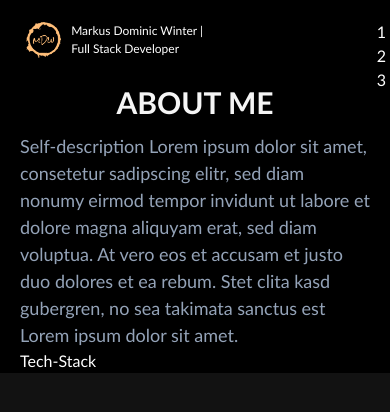
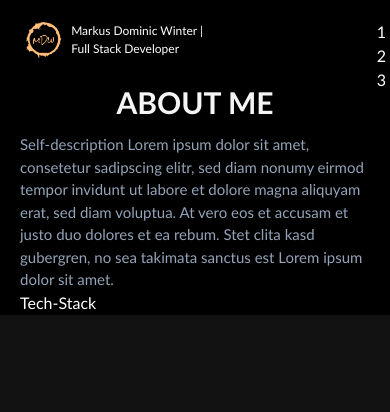
Before and after one commit to WinterIsCoding23/portfolio-page, a React (Vite) app: page / in a window 390 px wide. Shown: the top 412 px of the page. Built offline with nearby package versions, Linux system fonts and the light colour scheme.

Commit message:
make about-me-paragraph responsive

```diff
--- a/src/Components/About.jsx
+++ b/src/Components/About.jsx
@@ -10,7 +10,7 @@ export default function About() {
         <h3 className={styles.sectionHeadText}>About me</h3>
       </motion.div>
 
-      <motion.p className="text-[18px] tracking-normal text-left mt-2 text-paragraph">
+      <motion.p className="text-[15px] sm:text-[18px] lg:text-[25px] tracking-normal text-left mt-2 text-paragraph">
         Self-description Lorem ipsum dolor sit amet, consetetur sadipscing
         elitr, sed diam nonumy eirmod tempor invidunt ut labore et dolore magna
         aliquyam erat, sed diam voluptua. At vero eos et accusam et justo duo
```
